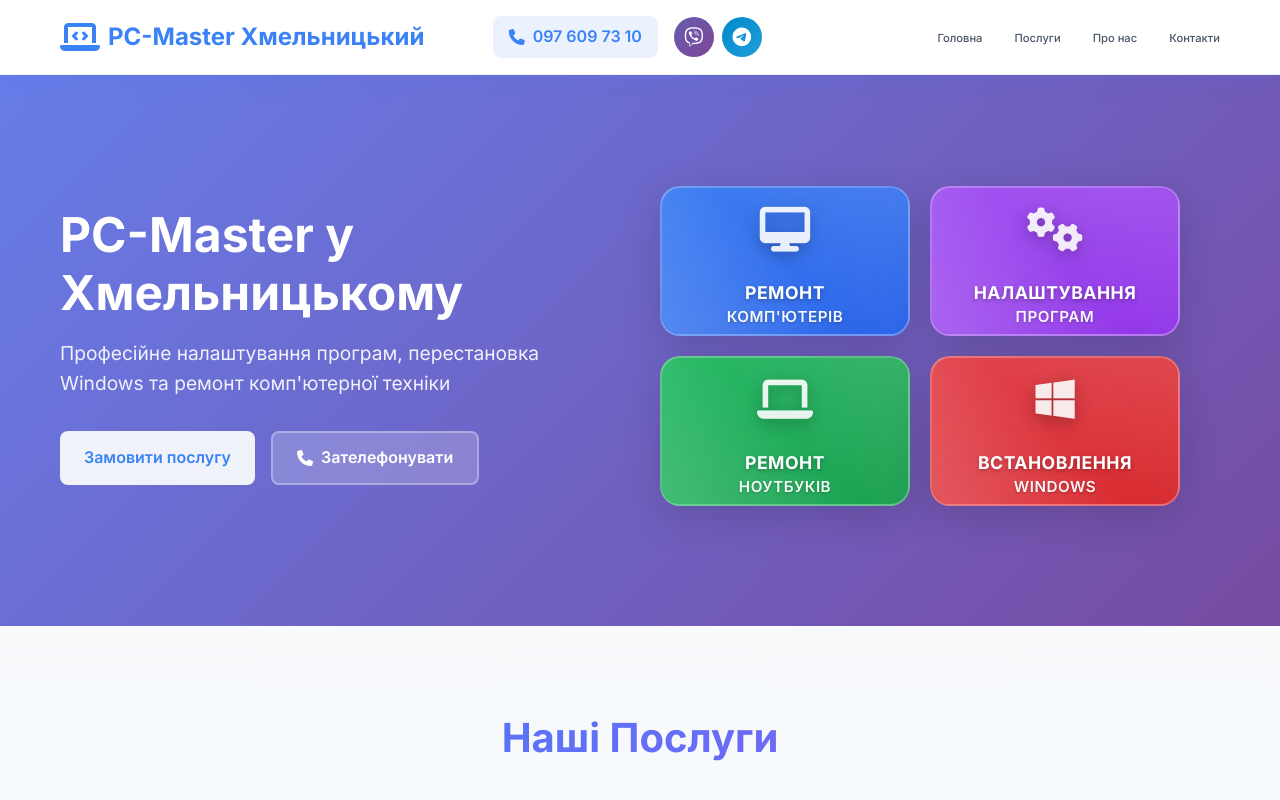
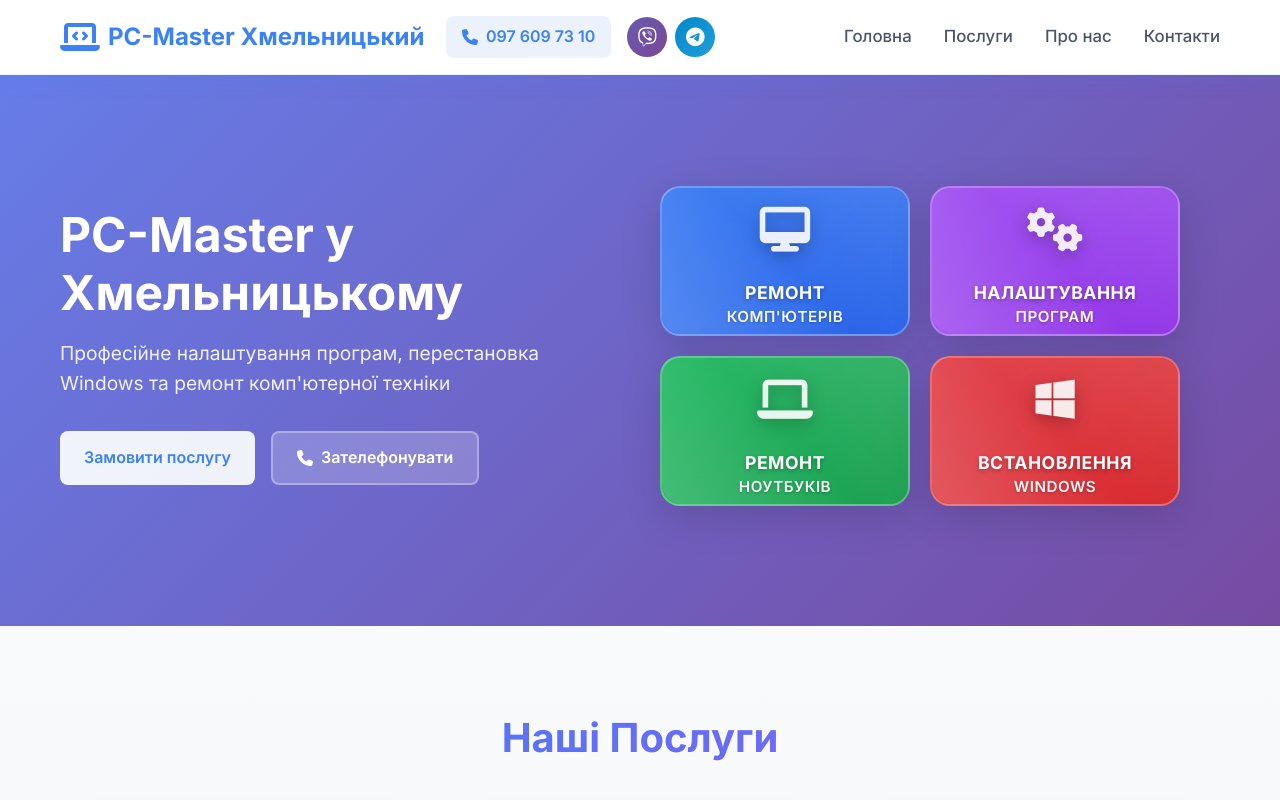
Before and after one commit to XaMcTeRzz/pcmaster-khmelnitsky, a plain HTML site: page index.html in a window 1280 px wide. Shown: the top 800 px of the page. Drawn offline with Linux system fonts and the light colour scheme.

Commit message:
величен размер меню на 50% (с 0.7rem до 1.05rem)

```diff
--- a/css/style.css
+++ b/css/style.css
@@ -68,7 +68,7 @@
     text-decoration: none;
     color: #4a5568;
     font-weight: 500;
-    font-size: 0.7rem;
+    font-size: 1.05rem;
     transition: color 0.3s ease;
 }
 
```
